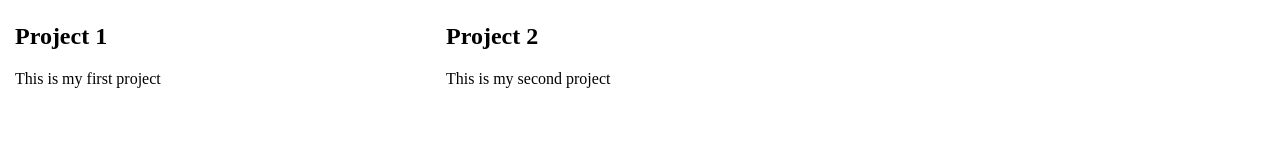
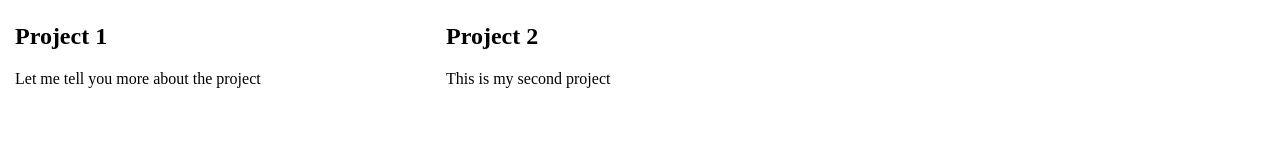
Before and after one commit to JRC404/digital, a plain HTML site: page index.html in a window 1280 px wide. Shown: the part 536-693 px from the top of the page. Drawn offline with Linux system fonts and the light colour scheme.

Commit message:
Add files via upload

```diff
--- a/index.html
+++ b/index.html
@@ -37,7 +37,7 @@
     <div class="row">
         <div class="column">
             <h2>Project 1</h2>
-            <p>This is my first project</p>
+            <p>Let me tell you more about the project</p>
         </div>
         <div class="column">
             <h2>Project 2</h2>
```
